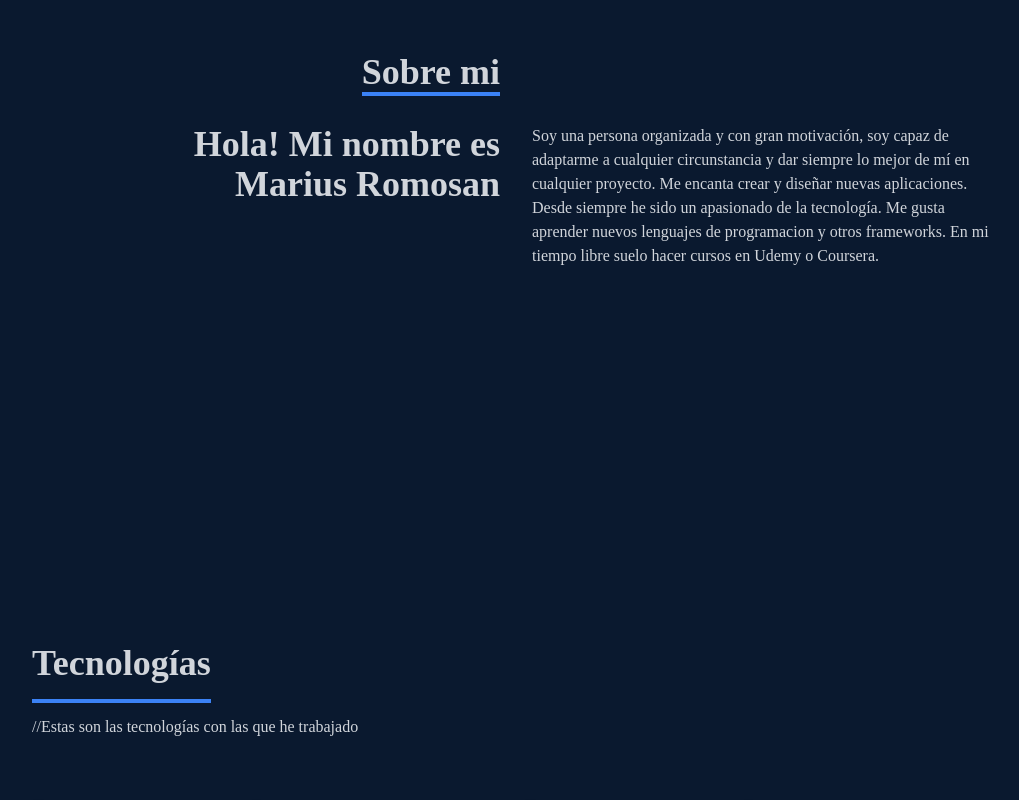
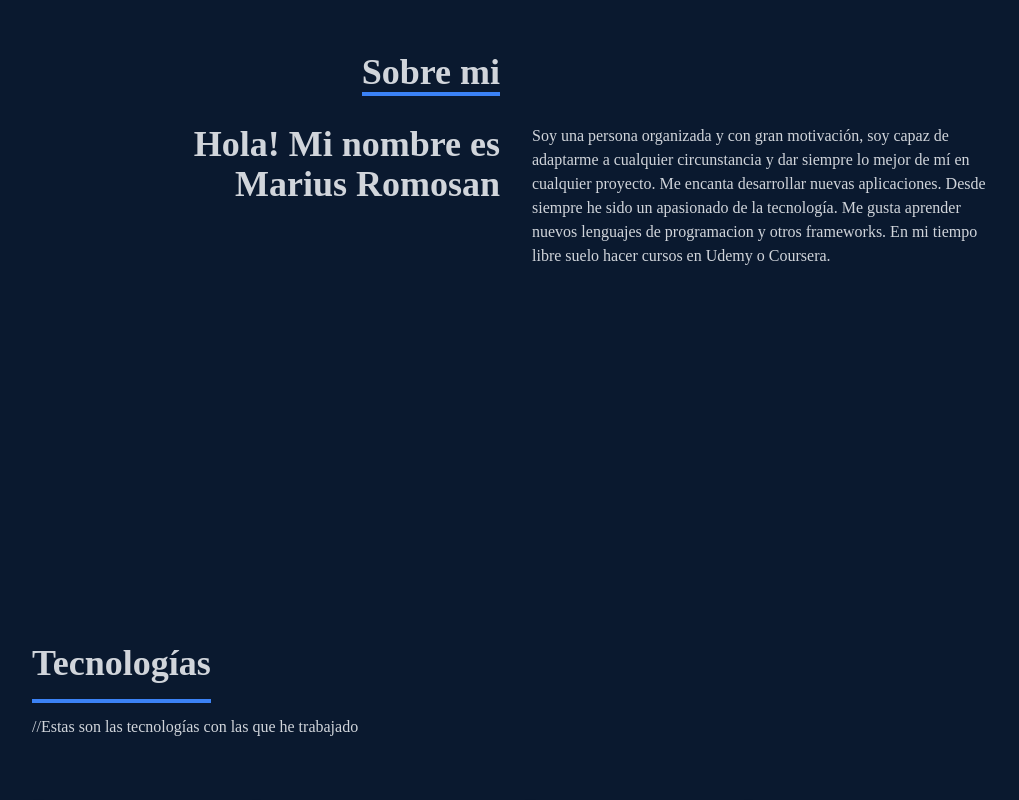
Before and after one commit to Mariusrfx/portfolio-reactjs, a React (Create React App) app: page / in a window 1280 px wide. Shown: the part 1040-1840 px from the top of the page, without its empty margins (124-1143 px from the left). Built offline with nearby package versions, Linux system fonts and the light colour scheme.

Commit message:
v1.3 portfolio

```diff
--- a/src/components/About.jsx
+++ b/src/components/About.jsx
@@ -19,7 +19,7 @@ function About() {
                   <div>
                      <p> Soy una persona organizada y con gran motivación, soy capaz de
                     adaptarme a cualquier circunstancia y dar siempre lo mejor de mí
-                      en cualquier proyecto. Me encanta crear y diseñar nuevas aplicaciones. Desde siempre he sido un apasionado de la tecnología.
+                      en cualquier proyecto. Me encanta desarrollar nuevas aplicaciones. Desde siempre he sido un apasionado de la tecnología.
                        Me gusta aprender nuevos lenguajes de programacion y otros frameworks.
                       En mi tiempo libre suelo hacer cursos en Udemy o Coursera.  </p>
                   </div>
--- a/src/components/Work.jsx
+++ b/src/components/Work.jsx
@@ -20,9 +20,7 @@ function Work() {
           {/* Item*/}
 
           <div class="max-w-flex bg-white border group container  border-gray-200 rounded-lg shadow dark:bg-[#0e2344] dark:border-gray-700 mx-auto items-center justify-center ">
-            <a href="#">
               <img class="rounded-t-lg object-cover" src={app1} alt="" />
-            </a>
             <div class="p-5">
                 <h5 class="mb-2 text-2xl font-bold tracking-tight hover:text-blue-500">
                   Aplicación Android en Kotlin
@@ -40,9 +38,7 @@ function Work() {
           {/* Item*/}
 
           <div class="max-w-flex bg-white border group container  border-gray-200 rounded-lg shadow dark:bg-[#0e2344] dark:border-gray-700 mx-auto items-center justify-center ">
-            <a href="#">
               <img class="rounded-t-lg object-cover" src={apilogo} alt="" />
-            </a>
             <div class="p-5">
               <a href="https://github.com/Mariusrfx/CRUD-react-nodejs-mysql" target="_blank">
                 <h5 class="mb-2 text-2xl font-bold tracking-tight hover:text-blue-500">
@@ -60,9 +56,7 @@ function Work() {
 
           {/* Item*/}
           <div class="max-w-flex bg-white border group container  border-gray-200 rounded-lg shadow dark:bg-[#0e2344] dark:border-gray-700 mx-auto items-center justify-center ">
-            <a href="#">
               <img class="rounded-t-lg scale-30" src={apilogo} alt="" />
-            </a>
             <div class="p-5">
               <a href="https://github.com/Mariusrfx/Nodejs-Mysql-APIREST">
                 <h5 class="mb-2 text-2xl font-bold tracking-tight hover:text-blue-500">
```
